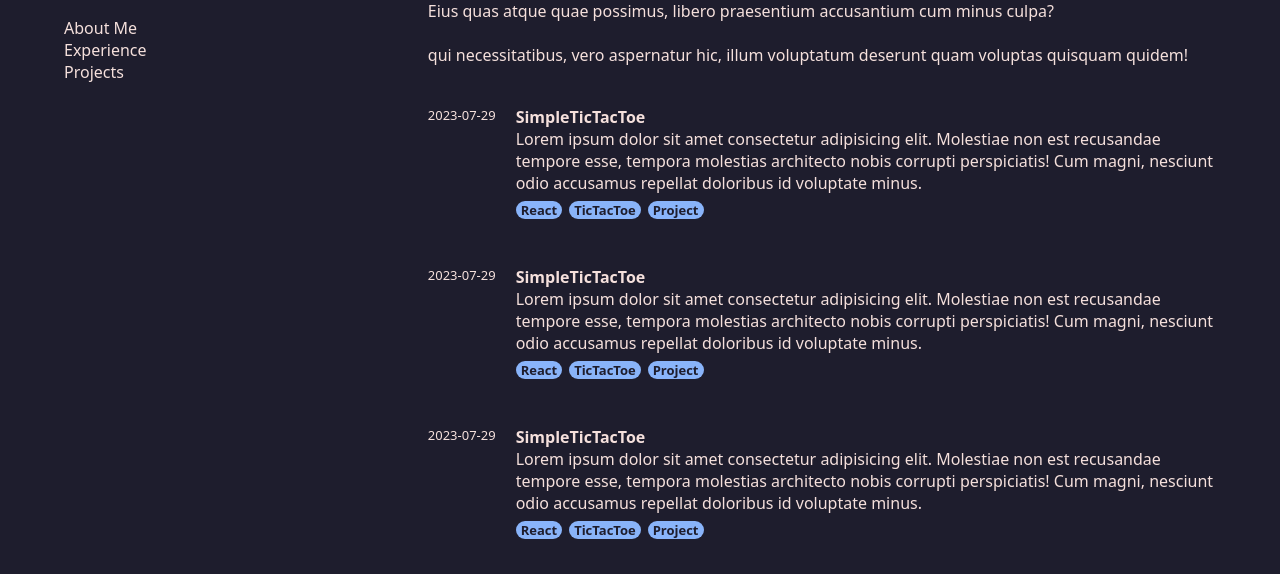
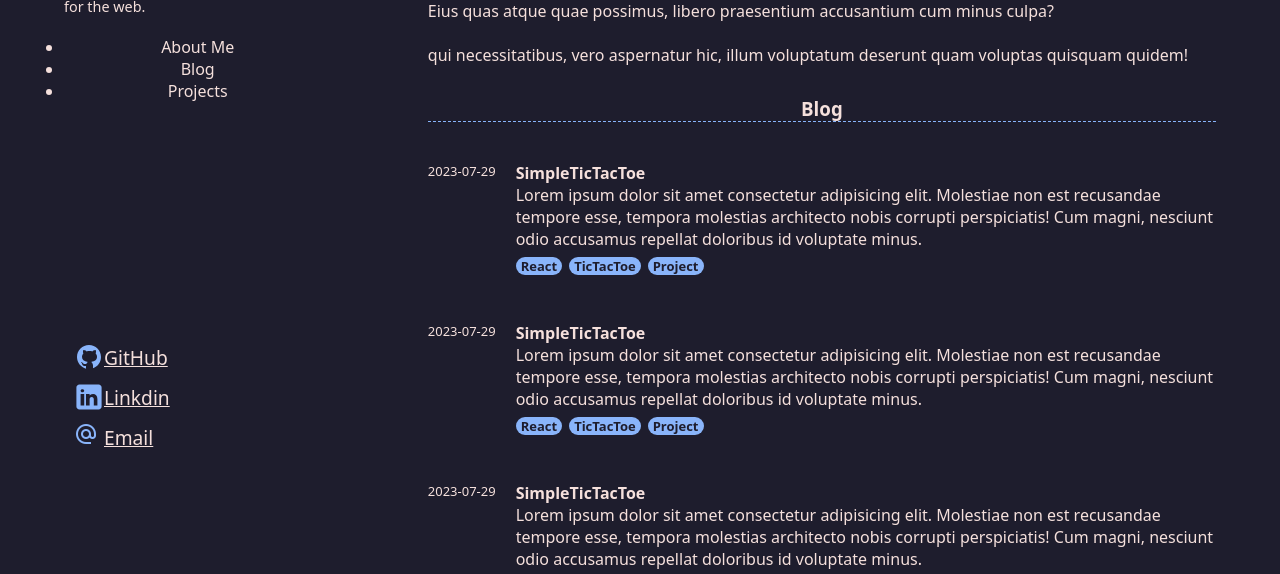
Before and after one commit to redsteadz/portfolio, a plain HTML site: page index.html in a window 1280 px wide. Shown: the part 176-750 px from the top of the page. Drawn offline with nearby package versions, Linux system fonts and the light colour scheme; a web font is replaced by a local one.

Commit message:
Basically the final thing needs some finishing touches

```diff
--- a/css/style.css
+++ b/css/style.css
@@ -101,6 +101,11 @@ html{
     width: 65vw;
   }
 
+.introRight>h3{
+  text-align: center;
+  margin-top: 30px;
+  border-bottom: dashed var(--blue) 1px;
+  }
 .blog{
   display: flex;
   margin-top: 40px;
@@ -159,12 +164,12 @@ html{
 }
 
 .introLeft>.positionLeft>div>p{
-  width: 30vw;
+  width: 17vw;
   font-size: 0.9em;
   margin-bottom: 20px;
 }
 .introLeft>.positionLeft>div>ul{
-  list-style: none;
+  /* list-style: none; */
 }
 
 .introLeft>.positionLeft>div>ul::before{
@@ -179,6 +184,9 @@ html{
   transform: rotate(45deg);
 }
 
+.introLeft > .positionLeft > div > ul > li{
+  text-align: center;
+}
 .introLeft > .positionLeft > div > ul > li > a {
   text-decoration: none;
   display: inline-block;
@@ -205,10 +213,34 @@ var(--blue);
   transform-origin: bottom left;
 }
 
+.social{
+  margin-top: 30vh;
+}
+
+.social_cont{
+  margin: 10px;
+}
+
+.social_cont>a{
+  font-size: 1.2em;
+}
+
+.gIcon{
+  width: 30px;
+  display: inline;
+  height: 30px;
+  fill: var(--blue);
+  color: var(--blue);
+}
+.social_cont{
+  display: flex;
+  align-items: center;
+}
+
 .Projects{
   text-align: center;
 }
-.Projects>h4{
+.Projects>h3{
   border-bottom: dashed var(--blue) 1px;
 }
 
--- a/index.html
+++ b/index.html
@@ -14,6 +14,7 @@
       rel="stylesheet"
       href="https://fonts.googleapis.com/css2?family=Lobster&family=Inconsolata&display=swap"
     />
+<link rel="stylesheet" href="https://fonts.googleapis.com/css2?family=Material+Symbols+Outlined:opsz,wght,FILL,GRAD@20..48,100..700,0..1,-50..200" />
     <link href="css/style.css" rel="stylesheet" />
   </head>
   <body>
@@ -46,9 +47,27 @@
               <div>
                 <ul>
                   <li><a href="#About">About Me</a></li>
-                  <li><a href="#blogStart">Experience</a></li>
+                  <li><a href="#blogStart">Blog</a></li>
                   <li><a href="#Projects">Projects</a></li>
                 </ul>
+              </div>
+              <div class="social">
+                <div class="social_cont">
+<svg xmlns="http://www.w3.org/2000/svg" x="0px" y="0px" width="100" height="100" viewBox="0 0 30 30" class="gIcon">
+    <path d="M15,3C8.373,3,3,8.373,3,15c0,5.623,3.872,10.328,9.092,11.63C12.036,26.468,12,26.28,12,26.047v-2.051 c-0.487,0-1.303,0-1.508,0c-0.821,0-1.551-0.353-1.905-1.009c-0.393-0.729-0.461-1.844-1.435-2.526 c-0.289-0.227-0.069-0.486,0.264-0.451c0.615,0.174,1.125,0.596,1.605,1.222c0.478,0.627,0.703,0.769,1.596,0.769 c0.433,0,1.081-0.025,1.691-0.121c0.328-0.833,0.895-1.6,1.588-1.962c-3.996-0.411-5.903-2.399-5.903-5.098 c0-1.162,0.495-2.286,1.336-3.233C9.053,10.647,8.706,8.73,9.435,8c1.798,0,2.885,1.166,3.146,1.481C13.477,9.174,14.461,9,15.495,9 c1.036,0,2.024,0.174,2.922,0.483C18.675,9.17,19.763,8,21.565,8c0.732,0.731,0.381,2.656,0.102,3.594 c0.836,0.945,1.328,2.066,1.328,3.226c0,2.697-1.904,4.684-5.894,5.097C18.199,20.49,19,22.1,19,23.313v2.734 c0,0.104-0.023,0.179-0.035,0.268C23.641,24.676,27,20.236,27,15C27,8.373,21.627,3,15,3z"></path>
+</svg>
+                  <a href="#">GitHub</a></div>
+                <div class="social_cont">
+<svg xmlns="http://www.w3.org/2000/svg" x="0px" y="0px" width="100" height="100" viewBox="0 0 50 50" class="gIcon"
+style="fill:#89b4fa;">
+    <path d="M41,4H9C6.24,4,4,6.24,4,9v32c0,2.76,2.24,5,5,5h32c2.76,0,5-2.24,5-5V9C46,6.24,43.76,4,41,4z M17,20v19h-6V20H17z M11,14.47c0-1.4,1.2-2.47,3-2.47s2.93,1.07,3,2.47c0,1.4-1.12,2.53-3,2.53C12.2,17,11,15.87,11,14.47z M39,39h-6c0,0,0-9.26,0-10 c0-2-1-4-3.5-4.04h-0.08C27,24.96,26,27.02,26,29c0,0.91,0,10,0,10h-6V20h6v2.56c0,0,1.93-2.56,5.81-2.56 c3.97,0,7.19,2.73,7.19,8.26V39z"></path>
+</svg>
+                  <a href="#">Linkdin</a></div>
+                <div class="social_cont">
+<span class="material-symbols-outlined gIcon">
+alternate_email
+</span>
+                  <a href="#">Email</a></div>
               </div>
             </div>
           </div>
@@ -63,6 +82,7 @@
               qui necessitatibus, vero aspernatur hic, illum voluptatum deserunt
               quam voluptas quisquam quidem!
             </p>
+            <h3>Blog</h3>
             <section class="blog" id="blogStart">
               <time datetime="2023-07-29" class="date">2023-07-29</time>
               <div class="blogContent">
@@ -143,7 +163,7 @@
               </div>
             </section>
             <div class="Projects">
-              <h4>Projects</h4>
+              <h3>Projects</h3>
               <div class="slides">
                 <div class="slide">
                   <img src="Assets/songK.png" alt="">
@@ -154,6 +174,11 @@
                   <p>CarMechanic</p>
                 </div>
 
+                <div class="slide">
+                  <img src="Assets/ve.png" alt="">
+                  <p>ve</p>
+                </div>
+
               </div>
           </div>
         </div>
```
Also changed, not shown: Assets/ve.png.
